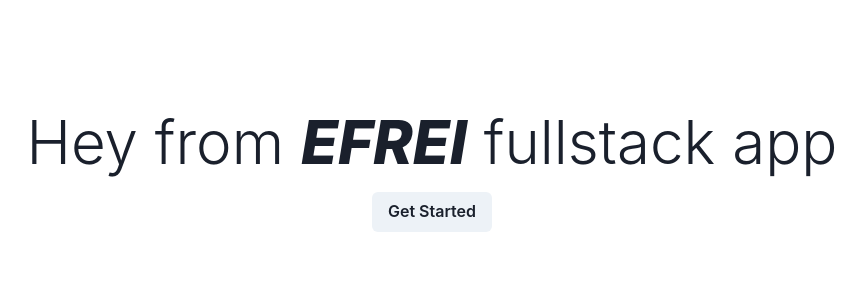
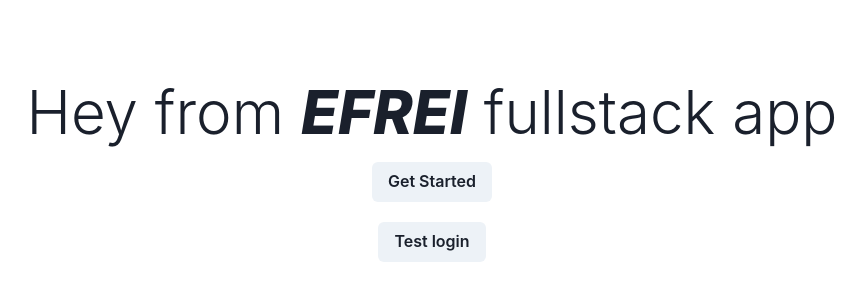
Before and after one commit to aymene01/notion-for-efrei, a Next.js app in the folder apps/web/: page / in a window 1280 px wide. Shown: the part 228-528 px from the top of the page, without its empty margins (208-1073 px from the left). Built offline with nearby package versions, Linux system fonts and the light colour scheme; no server answers.

Commit message:
update graphql schema + add react query web app

```diff
--- /dev/null
+++ b/apps/web/src/lib/hooks/useSwrMutation.tsx
@@ -0,0 +1,8 @@
+import { useMutation } from '@tanstack/react-query'
+import request from '../http/request'
+
+export default function useSwrMutation<T, K extends string | number | symbol>(query: string) {
+  return useMutation<{ [key in K]: T }, Error, any>(variables => {
+    return request({ query, variables }) as any
+  })
+}
--- /dev/null
+++ b/apps/web/src/lib/hooks/useSwrQuery.tsx
@@ -0,0 +1,13 @@
+import { useQuery } from '@tanstack/react-query'
+import request from '../http/request'
+
+export default function useSwrQuery<T, K extends string | number | symbol>(
+  key: K,
+  query: string,
+  variables: Record<string, unknown> = {},
+) {
+  return useQuery<{ [key in K]: T }>({
+    queryKey: [key],
+    queryFn: async () => request({ query, variables }) as any,
+  })
+}
--- /dev/null
+++ b/apps/web/src/lib/http/request.ts
@@ -0,0 +1,33 @@
+import { GraphQLClient } from 'graphql-request'
+import getConfig from 'next/config'
+
+type FetchArgsQl = {
+  apiBaseUrl?: string
+  query: string
+  variables?: Record<string, unknown>
+}
+
+const API_URL = 'http://localhost:8080/api/v1'
+
+const safeFetchQL = ({ apiBaseUrl = API_URL, query, variables = {} }: FetchArgsQl): Promise<unknown> => {
+  const { publicRuntimeConfig } = getConfig()
+  const jswt = localStorage.getItem(publicRuntimeConfig.keyPrefixJswt)
+
+  const options: Record<string, any> = { headers: {} }
+  if (jswt) {
+    options.headers.authorization = `Bearer ${jswt}`
+  }
+
+  const graphQLClient = new GraphQLClient(apiBaseUrl, options)
+  return graphQLClient.request(query, variables)
+}
+
+const request = async (args: FetchArgsQl): Promise<unknown> => {
+  try {
+    return await safeFetchQL(args)
+  } catch (err: any) {
+    throw err.response.errors[0].message
+  }
+}
+
+export default request
--- /dev/null
+++ b/apps/web/src/lib/queries/createSession.ts
@@ -0,0 +1,16 @@
+const createSession = /* GraphQL */ `
+  mutation CreateSession($email: String!, $password: String!) {
+    createSession(email: $email, password: $password) {
+      user {
+        uuid
+        password
+        name
+        email
+      }
+      meta {
+        token
+      }
+    }
+  }
+`
+export default createSession
--- /dev/null
+++ b/apps/web/src/lib/queries/hello.ts
@@ -0,0 +1,8 @@
+const helloQuerie = /* GraphQL */ `
+  query Hello {
+    hello {
+      message
+    }
+  }
+`
+export default helloQuerie
--- a/apps/web/src/pages/_app.tsx
+++ b/apps/web/src/pages/_app.tsx
@@ -2,13 +2,17 @@ import '@/styles/globals.css'
 import type { AppProps } from 'next/app'
 import { ChakraProvider } from '@chakra-ui/react'
 import { ToastProvider } from '@/lib/context/Toaster'
+import { QueryClientProvider, QueryClient } from '@tanstack/react-query'
 
 export default function App({ Component, pageProps }: AppProps) {
+  const queryClient = new QueryClient()
   return (
-    <ChakraProvider>
-      <ToastProvider>
-        <Component {...pageProps} />
-      </ToastProvider>
-    </ChakraProvider>
+    <QueryClientProvider client={queryClient}>
+      <ChakraProvider>
+        <ToastProvider>
+          <Component {...pageProps} />
+        </ToastProvider>
+      </ChakraProvider>
+    </QueryClientProvider>
   )
 }
--- a/apps/web/src/pages/index.tsx
+++ b/apps/web/src/pages/index.tsx
@@ -1,15 +1,47 @@
+import * as React from 'react'
 import { Button } from '@chakra-ui/react'
 import { toast } from 'react-hot-toast'
+import hello from '@/lib/queries/hello'
+import useSwrQuery from '@/lib/hooks/useSwrQuery'
+import useSwrMutation from '@/lib/hooks/useSwrMutation'
+import { Hello, UserAuthenticated } from '@efrei/graphql'
+import createSession from '@/lib/queries/createSession'
 
 export default function Home() {
+  const { data } = useSwrQuery<Hello, 'hello'>('hello', hello)
+  const { mutate, data: loginData, isError } = useSwrMutation<UserAuthenticated, 'createSession'>(createSession)
+
   const notify = () => toast.success('We are live! 🚀')
+
+  React.useEffect(() => {
+    if (loginData) {
+      toast.success(`Welcome ${loginData.createSession.user.email}!`)
+    }
+  }, [loginData])
+
+  React.useEffect(() => {
+    if (isError) {
+      toast.error('Invalid credentials')
+    }
+  }, [isError])
 
   return (
     <div className="w-screen h-screen flex justify-center items-center flex-col space-y-5">
       <h1 className="text text-6xl font-light">
         Hey from <span className="font-extrabold italic">EFREI</span> fullstack app
       </h1>
+      {data && <p className="text text-2xl font-light">{data.hello.message}</p>}
       <Button onClick={notify}>Get Started</Button>
+      <Button
+        onClick={() =>
+          mutate({
+            email: 'hello',
+            password: '',
+          })
+        }
+      >
+        Test login
+      </Button>
     </div>
   )
 }
--- a/packages/graphql/src/schema.graphql
+++ b/packages/graphql/src/schema.graphql
@@ -14,8 +14,12 @@ type UserAuthenticated {
   meta: Meta!
 }
 
+type Hello {
+  message: String!
+}
+
 type Query {
-  hello: String
+  hello: Hello!
 }
 
 type Mutation {
```
Also changed, not shown: apps/web/package.json (+8 -1 lines), packages/graphql/src/types/server.d.ts (+9 -1 lines), packages/graphql/src/types/types.d.ts (+6 -1 lines), 2 other files (tests, documents, lock files or other folders).
